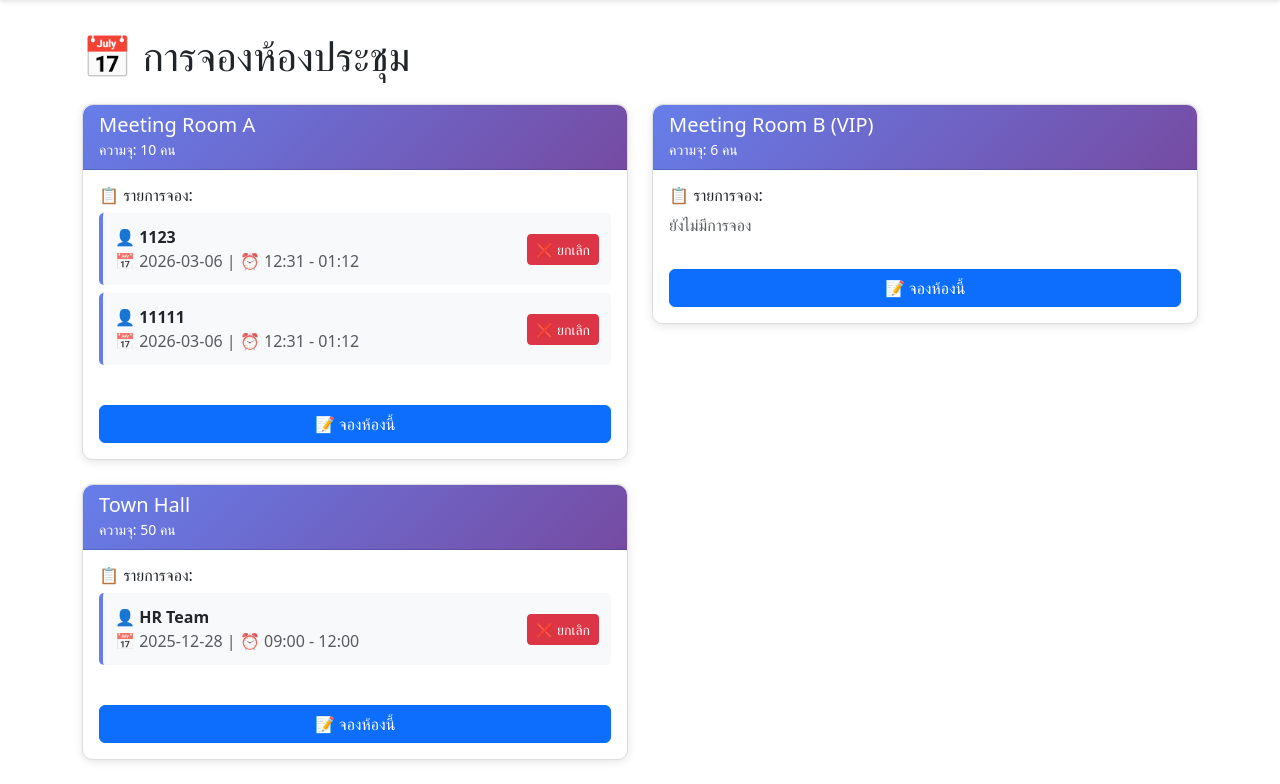
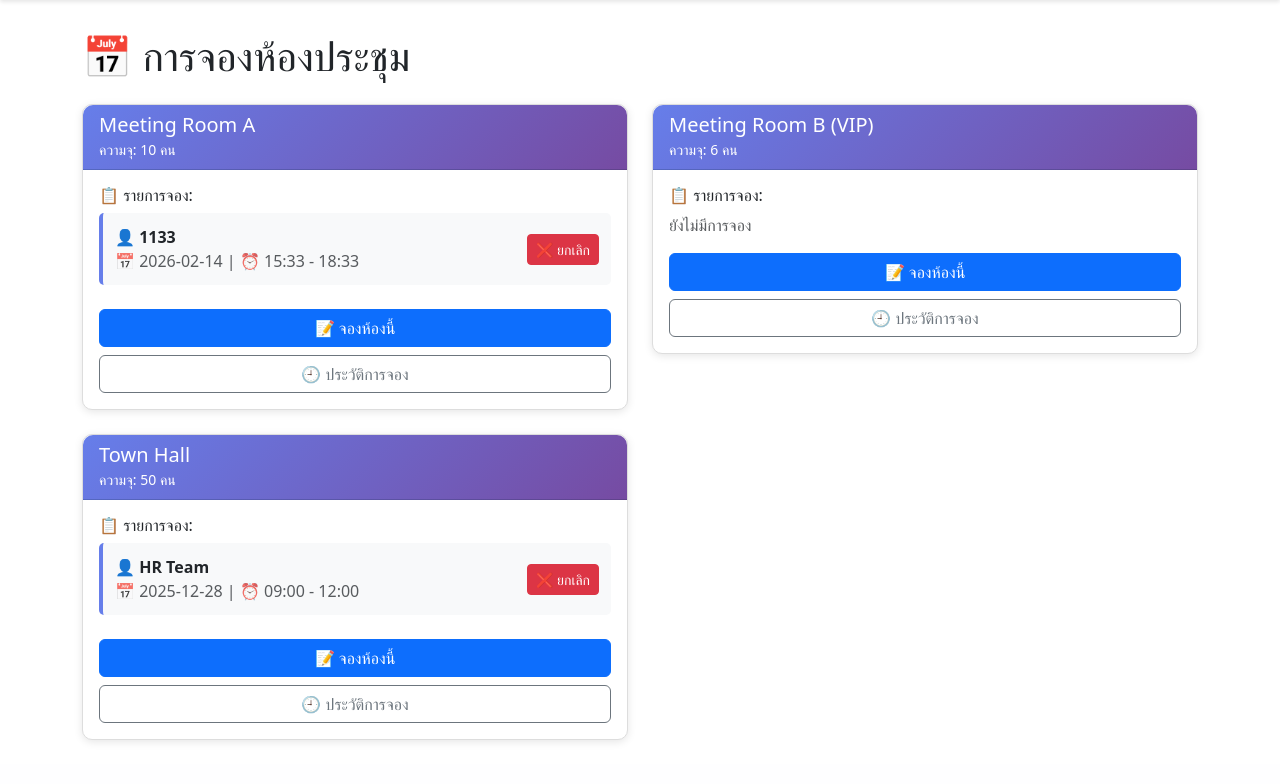
Before and after one commit to NekoAida/ENGSE205-Software-Process, a Flask app: page /booking in a window 1280 px wide. Shown: the part 62-846 px from the top of the page. After the commit the page ends 804 px from the top, so only its background shows below. Run offline with Flask 3, Linux system fonts and the light colour scheme.

Commit message:
feat: Enhance booking functionality with history modal and updated booking button layout

```diff
--- a/bookings.json
+++ b/bookings.json
@@ -10,17 +10,9 @@
   {
     "id": 3,
     "room_id": 1,
-    "booker_name": "1123",
-    "date": "2026-03-06",
-    "start_time": "12:31",
-    "end_time": "01:12"
-  },
-  {
-    "id": 4,
-    "room_id": 1,
-    "booker_name": "11111",
-    "date": "2026-03-06",
-    "start_time": "12:31",
-    "end_time": "01:12"
+    "booker_name": "1133",
+    "date": "2026-02-14",
+    "start_time": "15:33",
+    "end_time": "18:33"
   }
 ]
--- a/templates/booking.html
+++ b/templates/booking.html
@@ -96,10 +96,16 @@
                         <p class="text-muted">ยังไม่มีการจอง</p>
                         {% endif %}
 
-                        <button type="button" class="btn btn-primary w-100 mt-3" data-bs-toggle="modal"
-                            data-bs-target="#bookingModal{{ room.id }}">
-                            📝 จองห้องนี้
-                        </button>
+                        <div class="d-grid gap-2">
+                            <button type="button" class="btn btn-primary" data-bs-toggle="modal"
+                                data-bs-target="#bookingModal{{ room.id }}">
+                                📝 จองห้องนี้
+                            </button>
+                            <button type="button" class="btn btn-outline-secondary" data-bs-toggle="modal"
+                                data-bs-target="#historyModal{{ room.id }}">
+                                🕘 ประวัติการจอง
+                            </button>
+                        </div>
                     </div>
                 </div>
             </div>
@@ -180,6 +186,45 @@
             {% endfor %}
         </div>
 
+        <!-- Modals แสดงประวัติการจองต่อห้อง (สร้างหลัง loop เพื่อความชัดเจน) -->
+        {% for room in rooms %}
+        <div class="modal fade" id="historyModal{{ room.id }}" tabindex="-1"
+            aria-labelledby="historyModalLabel{{ room.id }}" aria-hidden="true">
+            <div class="modal-dialog modal-dialog-centered modal-lg">
+                <div class="modal-content">
+                    <div class="modal-header">
+                        <h5 class="modal-title" id="historyModalLabel{{ room.id }}">🕘 ประวัติการจอง: {{ room.name }}</h5>
+                        <button type="button" class="btn-close btn-close-white" data-bs-dismiss="modal"
+                            aria-label="Close"></button>
+                    </div>
+                    <div class="modal-body">
+                        {% set rb = room.bookings|default([]) | sort(attribute='date') %}
+                        {% if rb %}
+                        <div class="list-group">
+                            {% for b in rb %}
+                            <div class="list-group-item d-flex justify-content-between align-items-start">
+                                <div class="ms-2 me-auto">
+                                    <div class="fw-bold">{{ b.booker_name }}</div>
+                                    <div class="text-muted">📅 {{ b.date }} | ⏰ {{ b.start_time }} - {{ b.end_time }}</div>
+                                </div>
+                                <form action="/cancel/{{ b.id }}" method="POST" class="ms-3">
+                                    <button type="submit" class="btn btn-outline-danger btn-sm">❌ ยกเลิก</button>
+                                </form>
+                            </div>
+                            {% endfor %}
+                        </div>
+                        {% else %}
+                        <p class="text-muted">ยังไม่มีประวัติการจองสำหรับห้องนี้</p>
+                        {% endif %}
+                    </div>
+                    <div class="modal-footer">
+                        <button type="button" class="btn btn-secondary" data-bs-dismiss="modal">ปิด</button>
+                    </div>
+                </div>
+            </div>
+        </div>
+        {% endfor %}
+
     </div> <!-- End of container content-area -->
 
     <!-- Bootstrap JS -->
```
